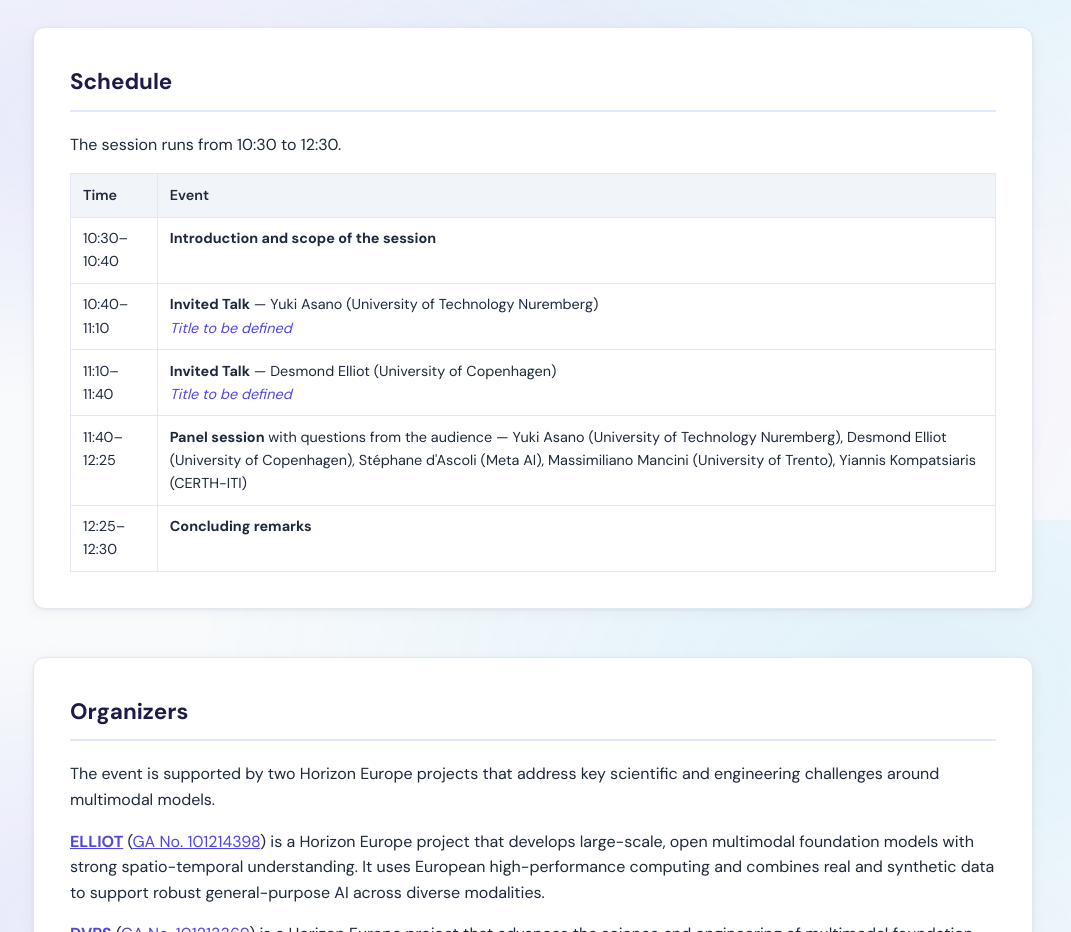
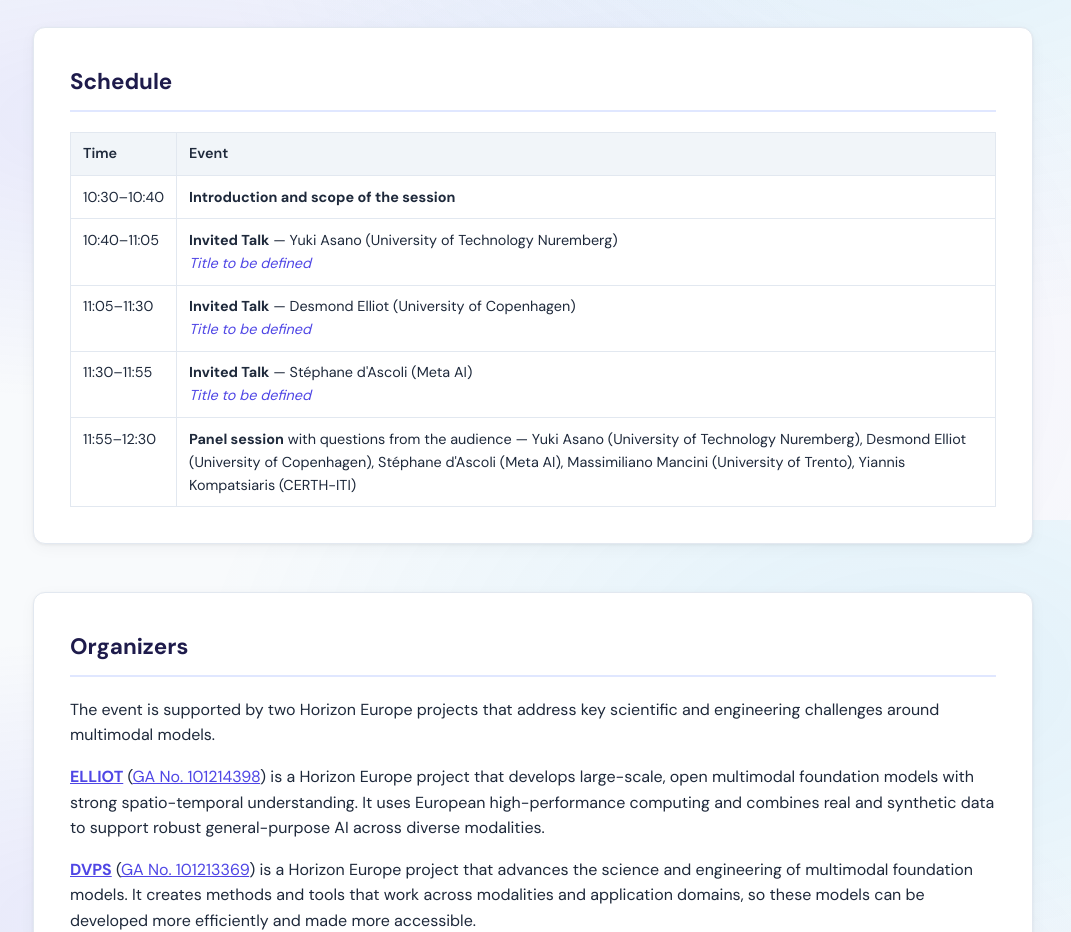
Before and after one commit to DVPS-ai/multimodality4everyone, a plain HTML site: page index.html in a window 1280 px wide. Shown: the part 1880-2812 px from the top of the page, without its empty margins (107-1178 px from the left). Drawn offline with Linux system fonts and the light colour scheme.

Commit message:
update schedule

```diff
--- a/index.html
+++ b/index.html
@@ -200,6 +200,9 @@
       border: 1px solid #e2e8f0;
       vertical-align: top;
       transition: background 0.15s ease;
+    }
+    table td:first-child {
+      white-space: nowrap;
     }
     table tbody tr:hover td {
       background: #eef2ff;
@@ -431,8 +434,6 @@
 <!-- ============ SCHEDULE ============ -->
 <section id="schedule">
   <h2>Schedule</h2>
-  <p>The session runs from 10:30 to 12:30.</p>
-
   <table>
     <thead>
       <tr><th>Time</th><th>Event</th></tr>
@@ -443,22 +444,23 @@
         <td><strong>Introduction and scope of the session</strong></td>
       </tr>
       <tr>
-        <td>10:40–11:10</td>
+        <td>10:40–11:05</td>
         <td><strong>Invited Talk</strong> — Yuki Asano (University of Technology Nuremberg)<br>
           <span class="talk-title">Title to be defined</span></td>
       </tr>
       <tr>
-        <td>11:10–11:40</td>
+        <td>11:05–11:30</td>
         <td><strong>Invited Talk</strong> — Desmond Elliot (University of Copenhagen)<br>
           <span class="talk-title">Title to be defined</span></td>
       </tr>
       <tr>
-        <td>11:40–12:25</td>
-        <td><strong>Panel session</strong> with questions from the audience — Yuki Asano (University of Technology Nuremberg), Desmond Elliot (University of Copenhagen), Stéphane d'Ascoli (Meta AI), Massimiliano Mancini (University of Trento), Yiannis Kompatsiaris (CERTH-ITI)</td>
+        <td>11:30–11:55</td>
+        <td><strong>Invited Talk</strong> — Stéphane d'Ascoli (Meta AI)<br>
+          <span class="talk-title">Title to be defined</span></td>
       </tr>
       <tr>
-        <td>12:25–12:30</td>
-        <td><strong>Concluding remarks</strong></td>
+        <td>11:55–12:30</td>
+        <td><strong>Panel session</strong> with questions from the audience — Yuki Asano (University of Technology Nuremberg), Desmond Elliot (University of Copenhagen), Stéphane d'Ascoli (Meta AI), Massimiliano Mancini (University of Trento), Yiannis Kompatsiaris (CERTH-ITI)</td>
       </tr>
     </tbody>
   </table>
```
